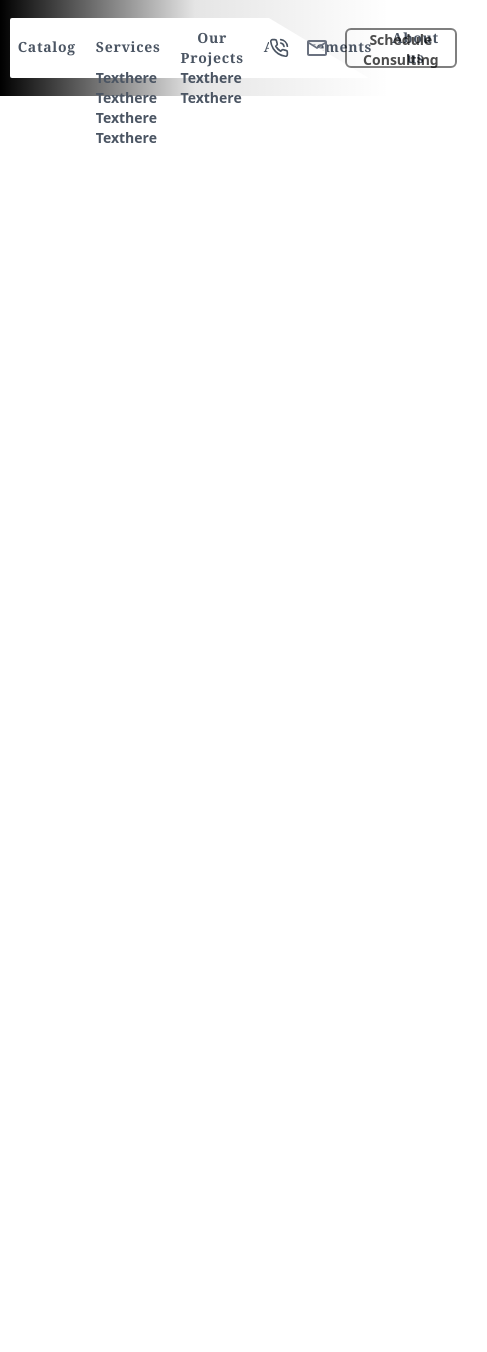
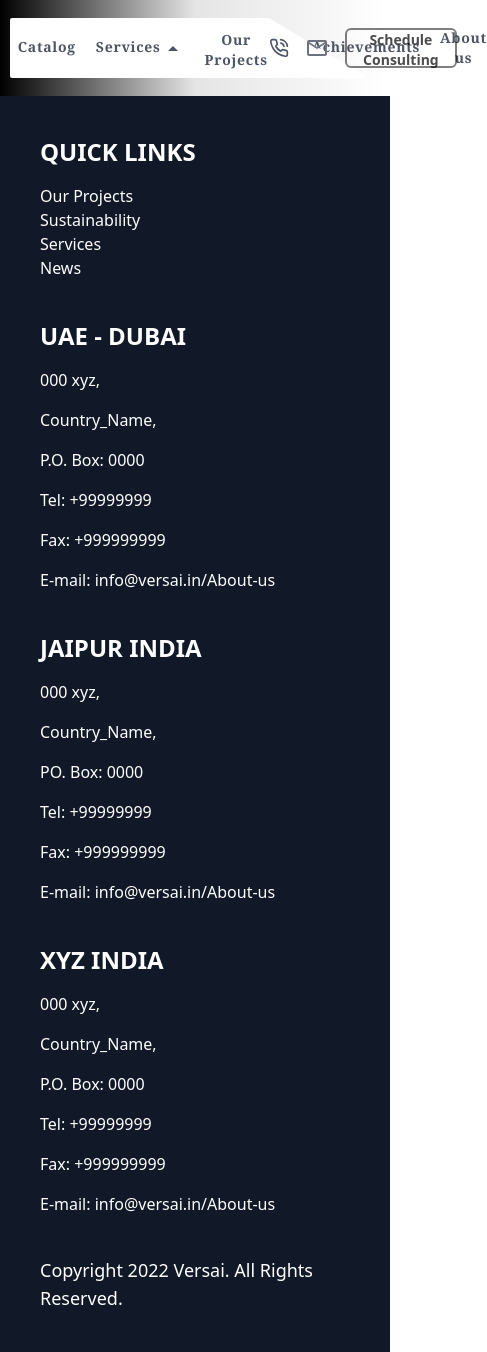
Before and after one commit to LalitKumar3690/const.project, a React (Vite) app: page / in a window 390 px wide. Shown: the whole page, 487 px wide, since content can reach past the window. Before the commit the page ends 844 px from the top, so only its background shows below. Built offline with nearby package versions, Linux system fonts and the light colour scheme.

Commit message:
navbar design complete remain only responsiveness

```diff
--- a/src/App.jsx
+++ b/src/App.jsx
@@ -1,5 +1,6 @@
 import React from "react";
 import Navbar from "./components/Nabar/Navbar";
+import Footer from "./components/footer/Footer";
 // import Navbartemplate from './components/Nabar/Navbartemplate'
 
 const App = ()=>{
@@ -8,6 +9,7 @@ const App = ()=>{
       <div>
         <Navbar/>
         {/* <Navbartemplate/> */}
+        <Footer/>
       </div>
     </>
   )
--- a/src/components/Nabar/Navbar.jsx
+++ b/src/components/Nabar/Navbar.jsx
@@ -4,8 +4,14 @@ import Logo from '../../assets/logo.png'
 import Logo2 from '../../assets/logotext.png'
 import { LuPhoneCall } from "react-icons/lu";
 import { MdOutlineEmail } from "react-icons/md";
+import { useState } from 'react';
+import { MdArrowDropDown } from "react-icons/md";
+import { MdArrowDropUp } from "react-icons/md";
 
 const Navbar = () => {
+
+  const [isHovered, setIsHovered] = useState(null)
+  const [optionsVisible, setoptionVisible] = useState(false)
   return (
     <nav className='w-full h-[6rem] flex items-center justify-center bg-gradient-to-l to-black via-transparent/10 from-transparent '>
         <div className='w-[95%] h-[3.5em] flex justify-between rounded-md'>
@@ -17,19 +23,36 @@ const Navbar = () => {
                 </div>
                 <div className='flex h-10 text-sm text-gray-600 font-semibold gap-5'>
                     {
-                      Navdata.map((value) => (
+                      Navdata.map((value, index) => (
                         <div>
                           <div className='group h-full flex flex-col justify-center' key={value.id}>
-                            <button className='tracking-wider font-serif ' >{value.buttoname}</button>
+                            <button className={`tracking-wider flex font-serif ${value.subbuthai ? "pt-1" : "pt-0"}`}
+                            onMouseEnter={()=>setIsHovered(index)}
+                            onMouseLeave={()=>setIsHovered(null)}
+                            >{value.buttoname}
+                              {
+                                value.subbuthai ? <span className='text-2xl font-semibold'>
+                                  {
+                                    isHovered === index ? <MdArrowDropDown/> : <MdArrowDropUp/>
+                                  }
+                                </span>
+                                : ""
+                              }
+                              </button>
                             <div className='w-0 h-[2px] bg-black/70 rounded-xl group-hover:w-full duration-700'></div>
-                          </div>
-                          <div>
-                              {value.subbuthai && <div>
+                            <div className='absolute top-16 group-hover:block hidden'
+                            onMouseEnter={()=>setoptionVisible(true)}
+                            onMouseLeave={()=>setoptionVisible(false)}>
+                              {value.subbuthai && <div className={`bg-blue-300 w-32 absolute transition-translate duration-500 ease-in-out transform overflow-y-hidden border-2 border-white rounded-lg backdrop-blur-lg ${
+                                        isHovered === index || optionsVisible ? 'h-36 translate-y-0 opacity-100' : ' h-0 opacity-0'
+                                    } `}>
                                 {value.subbut.map(sub=>(
-                                  <h2 key={sub.id}>{sub.subbutname}</h2>
+                                  <h2 key={sub.id} className='mx-3 mt-[11px]'>{sub.subbutname}</h2>
                                 ))}
                                 </div>}
                             </div>
+                          </div>
+
                         </div>
 
 
--- /dev/null
+++ b/src/components/footer/Footer.jsx
@@ -0,0 +1,53 @@
+import React from 'react';
+
+const Footer = () => {
+  return (
+    <footer class="bg-gray-900 text-white p-10">
+      <div class="container mx-auto">
+        <div class="flex flex-col md:flex-row gap-10">
+          <div class="flex flex-col gap-4">
+            <h2 class="text-2xl font-bold">QUICK LINKS</h2>
+            <ul>
+              <li>Our Projects</li>
+              <li>Sustainability</li>
+              <li>Services</li>
+              <li>News</li>
+            </ul>
+          </div>
+          <div class="flex flex-col gap-4">
+            <h2 class="text-2xl font-bold">UAE - DUBAI</h2>
+            <p>000 xyz,</p>
+            <p>Country_Name,</p>
+            <p>P.O. Box: 0000</p>
+            <p>Tel: +99999999</p>
+            <p>Fax: +999999999</p>
+            <p>E-mail: info@versai.in/About-us</p>
+          </div>
+          <div class="flex flex-col gap-4">
+            <h2 class="text-2xl font-bold">JAIPUR INDIA</h2>
+            <p>000 xyz,</p>
+            <p>Country_Name,</p>
+            <p>PO. Box: 0000</p>
+            <p>Tel: +99999999</p>
+            <p>Fax: +999999999</p>
+            <p>E-mail: info@versai.in/About-us</p>
+          </div>
+          <div class="flex flex-col gap-4">
+            <h2 class="text-2xl font-bold">XYZ INDIA</h2>
+            <p>000 xyz,</p>
+            <p>Country_Name,</p>
+            <p>P.O. Box: 0000</p>
+            <p>Tel: +99999999</p>
+            <p>Fax: +999999999</p>
+            <p>E-mail: info@versai.in/About-us</p>
+          </div>
+        </div>
+        <div class="flex justify-center mt-10">
+          <p class="text-lg">Copyright 2022 Versai. All Rights Reserved.</p>
+        </div>
+      </div>
+    </footer>
+  );
+};
+
+export default Footer;
```
